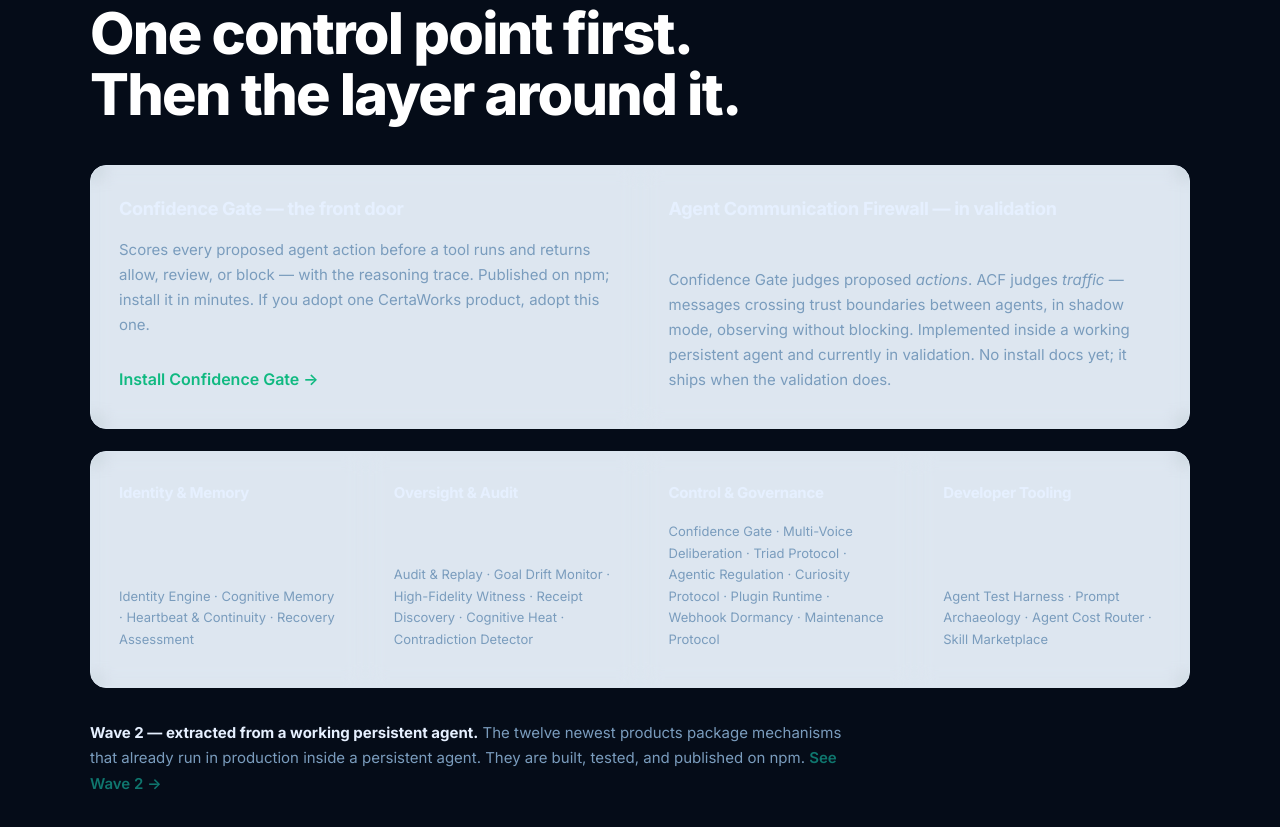
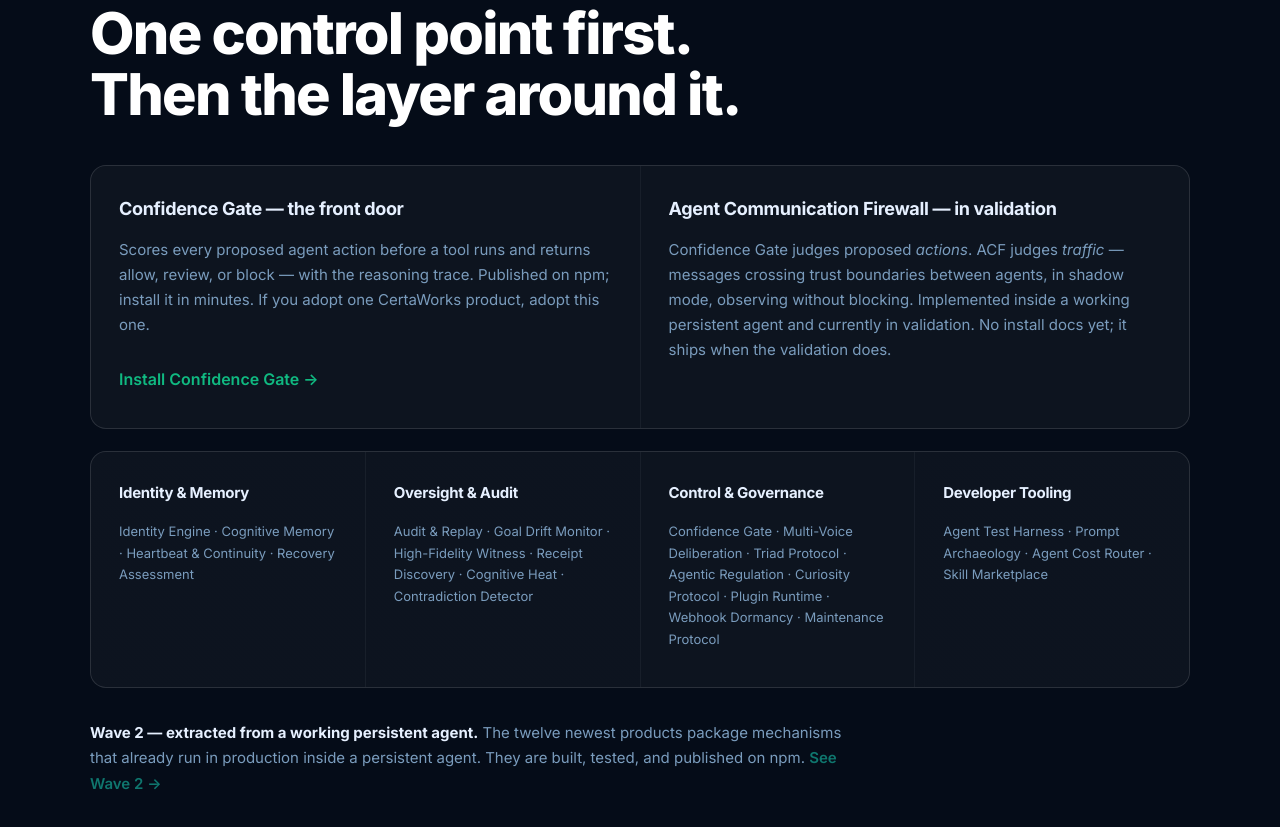
Before and after one commit to CertaWorks-Labs/certaworks-site, a plain HTML site: page index.html in a window 1280 px wide. Shown: the part 3110-3937 px from the top of the page. Drawn offline with Linux system fonts and the light colour scheme.

Commit message:
Fix washed-out value cards (titles invisible on dark site)
The values grid filled its 1px gaps with the light --c-border colour,
which showed through the translucent dark-glass cards and turned them
pale, hiding the white titles. Use a dark-theme line colour for the
grid and give cards an opaque dark base. Also top-align the card
descriptions on the homepage "Where to start" section.

Co-Authored-By: Claude Opus 5.5 <noreply@anthropic.com>

```diff
--- a/index.html
+++ b/index.html
@@ -266,31 +266,31 @@
         <div class="values-grid reveal" style="margin-top: 40px; grid-template-columns: repeat(auto-fit, minmax(300px, 1fr));" role="list">
           <article class="value-card spotlight" role="listitem" style="position:relative">
             <h3 class="value-title">Confidence Gate — the front door</h3>
-            <p class="value-desc">Scores every proposed agent action before a tool runs and returns allow, review, or block — with the reasoning trace. Published on npm; install it in minutes. If you adopt one CertaWorks product, adopt this one.</p>
+            <p class="value-desc" style="margin-top:0;">Scores every proposed agent action before a tool runs and returns allow, review, or block — with the reasoning trace. Published on npm; install it in minutes. If you adopt one CertaWorks product, adopt this one.</p>
             <p style="margin-top:14px;"><a href="./products/confidence-gate-mcp-server" style="color: var(--c-green); font-weight:600; text-decoration:none;">Install Confidence Gate →</a></p>
           </article>
           <article class="value-card spotlight" role="listitem" style="position:relative">
             <h3 class="value-title">Agent Communication Firewall — in validation</h3>
-            <p class="value-desc">Confidence Gate judges proposed <em>actions</em>. ACF judges <em>traffic</em> — messages crossing trust boundaries between agents, in shadow mode, observing without blocking. Implemented inside a working persistent agent and currently in validation. No install docs yet; it ships when the validation does.</p>
+            <p class="value-desc" style="margin-top:0;">Confidence Gate judges proposed <em>actions</em>. ACF judges <em>traffic</em> — messages crossing trust boundaries between agents, in shadow mode, observing without blocking. Implemented inside a working persistent agent and currently in validation. No install docs yet; it ships when the validation does.</p>
           </article>
         </div>
 
         <div class="values-grid reveal" style="margin-top: 22px; grid-template-columns: repeat(auto-fit, minmax(230px, 1fr));" role="list" aria-label="Product categories">
           <article class="value-card" role="listitem">
             <h3 class="value-title" style="font-size:15px;">Identity &amp; Memory</h3>
-            <p class="value-desc" style="font-size:13px;">Identity Engine · Cognitive Memory · Heartbeat &amp; Continuity · Recovery Assessment</p>
+            <p class="value-desc" style="font-size:13px; margin-top:0;">Identity Engine · Cognitive Memory · Heartbeat &amp; Continuity · Recovery Assessment</p>
           </article>
           <article class="value-card" role="listitem">
             <h3 class="value-title" style="font-size:15px;">Oversight &amp; Audit</h3>
-            <p class="value-desc" style="font-size:13px;">Audit &amp; Replay · Goal Drift Monitor · High-Fidelity Witness · Receipt Discovery · Cognitive Heat · Contradiction Detector</p>
+            <p class="value-desc" style="font-size:13px; margin-top:0;">Audit &amp; Replay · Goal Drift Monitor · High-Fidelity Witness · Receipt Discovery · Cognitive Heat · Contradiction Detector</p>
           </article>
           <article class="value-card" role="listitem">
             <h3 class="value-title" style="font-size:15px;">Control &amp; Governance</h3>
-            <p class="value-desc" style="font-size:13px;">Confidence Gate · Multi-Voice Deliberation · Triad Protocol · Agentic Regulation · Curiosity Protocol · Plugin Runtime · Webhook Dormancy · Maintenance Protocol</p>
+            <p class="value-desc" style="font-size:13px; margin-top:0;">Confidence Gate · Multi-Voice Deliberation · Triad Protocol · Agentic Regulation · Curiosity Protocol · Plugin Runtime · Webhook Dormancy · Maintenance Protocol</p>
           </article>
           <article class="value-card" role="listitem">
             <h3 class="value-title" style="font-size:15px;">Developer Tooling</h3>
-            <p class="value-desc" style="font-size:13px;">Agent Test Harness · Prompt Archaeology · Agent Cost Router · Skill Marketplace</p>
+            <p class="value-desc" style="font-size:13px; margin-top:0;">Agent Test Harness · Prompt Archaeology · Agent Cost Router · Skill Marketplace</p>
           </article>
         </div>
 
--- a/styles.css
+++ b/styles.css
@@ -3159,14 +3159,22 @@ main,
 .about-stat-label { color: var(--c-dark-muted); }
 
 /* ── Value cards → dark glass ────────────────────── */
+/* The grid's 1px gaps draw the dividers, so its fill must be a subtle
+   dark-theme line colour — the light --c-border showed through the
+   translucent cards and washed them out. Cards get an opaque dark base
+   so nothing behind them bleeds through. */
+.values-grid {
+  background: rgba(255,255,255,0.08);
+  border-color: rgba(255,255,255,0.08);
+}
 .value-card {
-  background: rgba(255,255,255,0.03);
+  background: linear-gradient(rgba(255,255,255,0.03), rgba(255,255,255,0.03)), var(--c-dark);
   border-color: rgba(255,255,255,0.07);
   backdrop-filter: blur(10px);
   -webkit-backdrop-filter: blur(10px);
 }
 .value-card:hover {
-  background: rgba(255,255,255,0.055);
+  background: linear-gradient(rgba(255,255,255,0.055), rgba(255,255,255,0.055)), var(--c-dark);
   border-color: rgba(16,185,129,0.18);
 }
 .value-number { color: rgba(16,185,129,0.5); }
```
